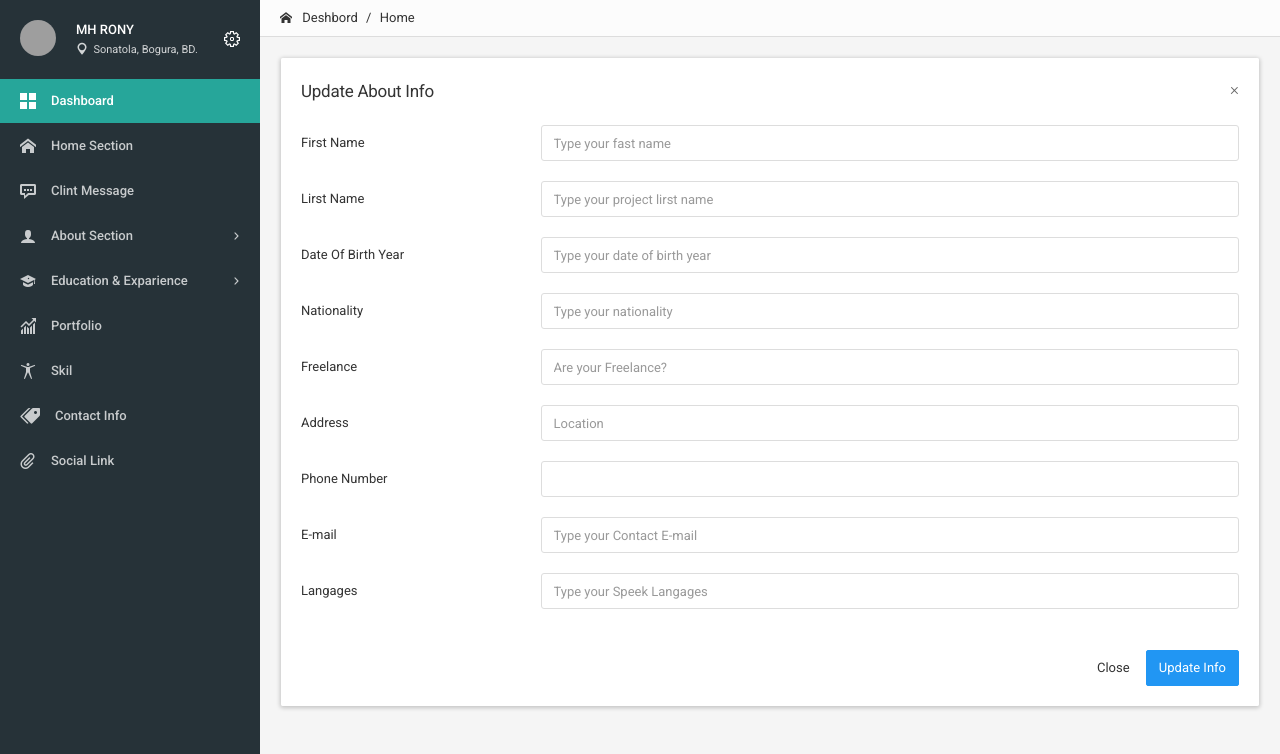
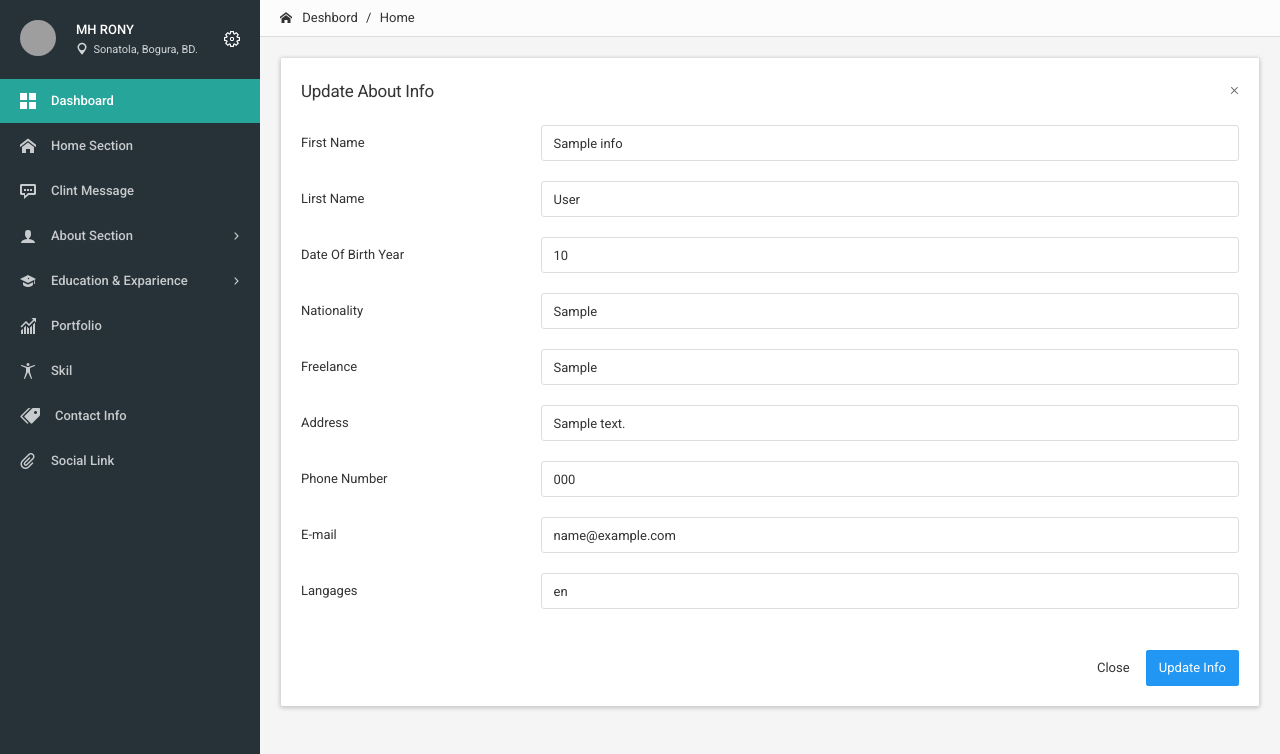
Before and after one commit to dev-mhrony/Advance-Personal-Portfolio-Admin-Panel-Development-by-dev-mhrony, a PHP site: page /update_aboutinfo.php?about_id=1 in a window 1280 px wide; the page is wider, and only the part inside the window is pictured. Shown: the part 46-800 px from the top of that part. Run offline with PHP 8.4, Linux system fonts and the light colour scheme; tables that the repository leaves empty or names only in its code hold one stand-in row (values such as "Sample post"); style sheets or scripts are compiled from the project's sources; some libraries are stand-ins or nearby versions; grey boxes are pictures that could not be loaded.

Commit message:
About Info  Section Data Show - 29/06/2022

```diff
--- a/about_info.php
+++ b/about_info.php
@@ -109,7 +109,7 @@
                                         <td><?php echo $about_info['language'] ?></td>
                                         <td class="text-center">
                                             <ul class="icons-list">
-                                                <li><a href="update_aboutinfo.php"><i class=" icon-pencil7"></i></a>
+                                                <li><a href="update_aboutinfo.php?about_id=<?php echo $about_info['id'] ?>"><i class=" icon-pencil7"></i></a>
                                                 </li>
                                             </ul>
                                         </td>
--- a/update_aboutinfo.php
+++ b/update_aboutinfo.php
@@ -6,6 +6,7 @@
 
     <?php
     include "header_link_file.php";
+    include "./config/server_connect.php";
     ?>
 
 </head>
@@ -49,6 +50,12 @@
                 <!-- ===Content area ==-->
                 <div class="content">
 
+                    <?php
+                    $about_id = $_GET['about_id'];
+                    $getSingleDataQry = "SELECT * FROM about_info WHERE id={$about_id}";
+                    $getResult = mysqli_query($db_config, $getSingleDataQry);
+
+                    ?>
 
                     <!-- Horizontal form modal -->
                     <div class="modal-content">
@@ -57,70 +64,79 @@
                             <h5 class="modal-title">Update About Info</h5>
                         </div>
 
+
+
                         <form action="#" class="form-horizontal">
                             <div class="modal-body">
+                                <?php
+
+                                foreach ($getResult as $key => $aboutSingleData) {
+
+                                ?>
                                     <div class="form-group">
                                         <label class="control-label col-sm-3" for="FirstName">First Name</label>
                                         <div class="col-sm-9">
-                                        <input type="text" placeholder="Type your fast name" id="FirstName" class="form-control">
+                                            <input type="text" placeholder="Type your fast name" id="FirstName" class="form-control" value="<?php echo $aboutSingleData['fast_name'] ?>">
                                         </div>
                                     </div>
 
                                     <div class="form-group">
                                         <label class="control-label col-sm-3" for="LirstName">Lirst Name</label>
                                         <div class="col-sm-9">
-                                        <input type="text" placeholder="Type your project lirst name" id="LirstName" class="form-control">
+                                            <input type="text" placeholder="Type your project lirst name" id="LirstName" class="form-control" value="<?php echo $aboutSingleData['last_name'] ?>">
                                         </div>
                                     </div>
 
                                     <div class="form-group">
                                         <label class="control-label col-sm-3" for="DateOfBirth">Date Of Birth Year</label>
                                         <div class="col-sm-9">
-                                        <input type="number" placeholder="Type your date of birth year" id="DateOfBirth" class="form-control">
+                                            <input type="number" placeholder="Type your date of birth year" id="DateOfBirth" class="form-control" value="<?php echo $aboutSingleData['age'] ?>">
                                         </div>
                                     </div>
 
                                     <div class="form-group">
                                         <label class="control-label col-sm-3" for="Nationality">Nationality</label>
                                         <div class="col-sm-9">
-                                        <input type="text" placeholder="Type your nationality" class="form-control" id="Nationality">
+                                            <input type="text" placeholder="Type your nationality" class="form-control" id="Nationality" value="<?php echo $aboutSingleData['nationality'] ?>">
                                         </div>
                                     </div>
 
                                     <div class="form-group">
                                         <label class="control-label col-sm-3" for="Freelance">Freelance</label>
                                         <div class="col-sm-9">
-                                        <input type="text" placeholder="Are your Freelance?" class="form-control" id="Freelance">
+                                            <input type="text" placeholder="Are your Freelance?" class="form-control" id="Freelance" value="<?php echo $aboutSingleData['freelance'] ?>">
                                         </div>
                                     </div>
 
                                     <div class="form-group">
                                         <label class="control-label col-sm-3" for="Address">Address</label>
                                         <div class="col-sm-9">
-                                        <input type="text" placeholder="Location" class="form-control" id="Address">
+                                            <input type="text" placeholder="Location" class="form-control" id="Address" value="<?php echo $aboutSingleData['address'] ?>">
                                         </div>
                                     </div>
 
                                     <div class="form-group">
                                         <label class="control-label col-sm-3" for="PhoneNumber">Phone Number</label>
                                         <div class="col-sm-9">
-                                        <input type="number" placeholder="" class="form-control" id="PhoneNumber">
+                                            <input type="number" placeholder="" class="form-control" id="PhoneNumber" value="<?php echo $aboutSingleData['phone_number'] ?>">
                                         </div>
                                     </div>
 
                                     <div class="form-group">
                                         <label class="control-label col-sm-3" for="Email">E-mail</label>
                                         <div class="col-sm-9">
-                                        <input type="email" placeholder="Type your Contact E-mail" id="Email" class="form-control">
+                                            <input type="email" placeholder="Type your Contact E-mail" id="Email" class="form-control" value="<?php echo $aboutSingleData['email'] ?>">
                                         </div>
                                     </div>
 
                                     <div class="form-group">
                                         <label class="control-label col-sm-3" for="Langages">Langages</label>
                                         <div class="col-sm-9">
-                                        <input type="text" placeholder="Type your Speek Langages" id="Langages" class="form-control">
+                                            <input type="text" placeholder="Type your Speek Langages" id="Langages" class="form-control" value="<?php echo $aboutSingleData['language'] ?>">
                                         </div>
                                     </div>
+
+                                <?php } ?>
                             </div>
 
                             <div class="modal-footer">
```
Lines whose indentation alone changed are shown as unchanged.
